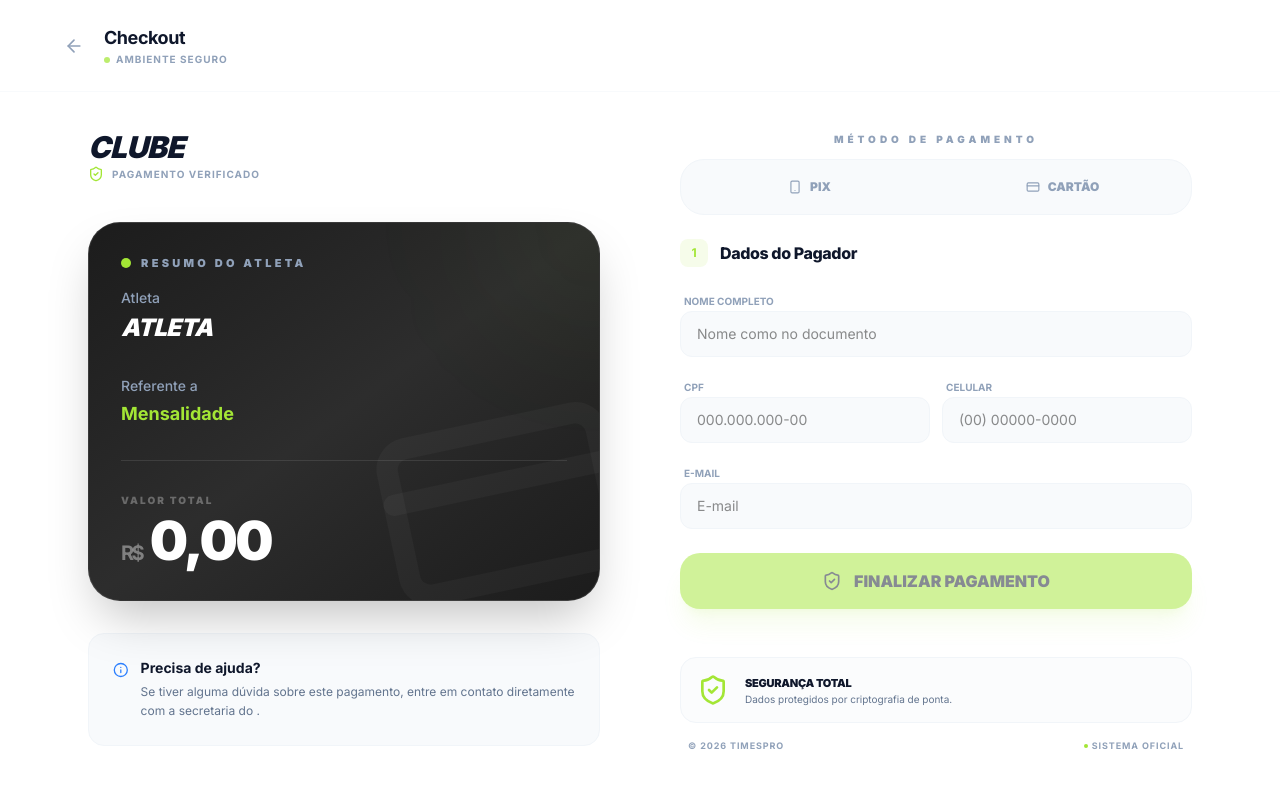
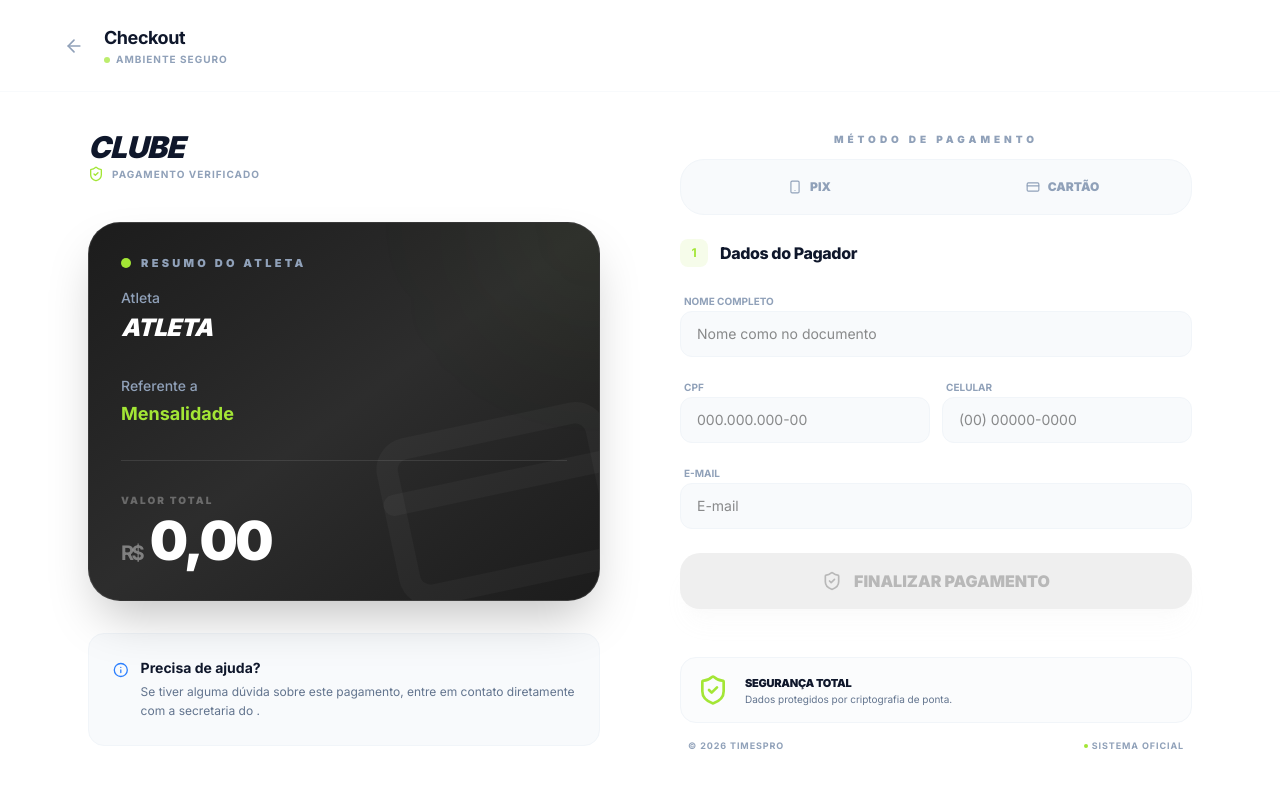
Before and after one commit to timesprobr/timespro, a React (Vite) app: page /checkout/1 in a window 1280 px wide. Shown: the top 788 px of the page. Built offline with nearby package versions, Linux system fonts and the light colour scheme; no server answers; the database is empty.

Commit message:
feat: adicionada validação de formulário e controle do botão de pagamento

```diff
--- a/src/pages/Checkout.tsx
+++ b/src/pages/Checkout.tsx
@@ -172,6 +172,41 @@ export default function Checkout() {
 
   const formatCVV = (value: string) => {
     return value.replace(/\D/g, '').substring(0, 4);
+  };
+
+  // Funções de Validação
+  const isEmailValid = (email: string) => /^[^\s@]+@[^\s@]+\.[^\s@]+$/.test(email);
+  const isCPFValid = (cpf: string) => cpf.replace(/\D/g, '').length === 11;
+  const isPhoneValid = (phone: string) => phone.replace(/\D/g, '').length >= 10;
+
+  const isPersonalDataValid = () => {
+    return (
+      formData.name.trim().length >= 3 &&
+      isCPFValid(formData.taxId) &&
+      isEmailValid(formData.email) &&
+      isPhoneValid(formData.phone)
+    );
+  };
+
+  const isCardDataValid = () => {
+    const cleanCard = cardData.number.replace(/\D/g, '');
+    const cleanCVV = cardData.cvv.replace(/\D/g, '');
+    return (
+      cleanCard.length >= 15 &&
+      cardData.expiry.length === 5 &&
+      cleanCVV.length >= 3 &&
+      cardData.name.trim().length >= 3
+    );
+  };
+
+  const canProceed = () => {
+    if (!paymentMethod) return false;
+    if (paymentMethod === 'pix') return isPersonalDataValid();
+    if (paymentMethod === 'card') {
+      if (step === 1) return isPersonalDataValid();
+      if (step === 2) return isPersonalDataValid() && isCardDataValid();
+    }
+    return false;
   };
 
   const handlePayment = async () => {
@@ -488,8 +523,8 @@ export default function Checkout() {
 
                 <button
                   onClick={handlePayment}
-                  disabled={loading || !paymentMethod}
-                  className="w-full py-4 bg-[#A3E635] text-[#0F172A] rounded-[20px] font-black text-base shadow-xl shadow-[#A3E635]/20 hover:scale-[1.02] active:scale-[0.98] transition-all disabled:opacity-50 disabled:cursor-not-allowed flex items-center justify-center gap-3 mt-4"
+                  disabled={loading || !canProceed()}
+                  className="w-full py-4 bg-[#A3E635] text-[#0F172A] rounded-[20px] font-black text-base shadow-xl shadow-[#A3E635]/20 hover:scale-[1.02] active:scale-[0.98] transition-all disabled:opacity-30 disabled:grayscale disabled:cursor-not-allowed flex items-center justify-center gap-3 mt-4"
                 >
                   {loading ? (
                     <div className="w-5 h-5 border-2 border-[#0F172A]/20 border-t-[#0F172A] rounded-full animate-spin" />
```
